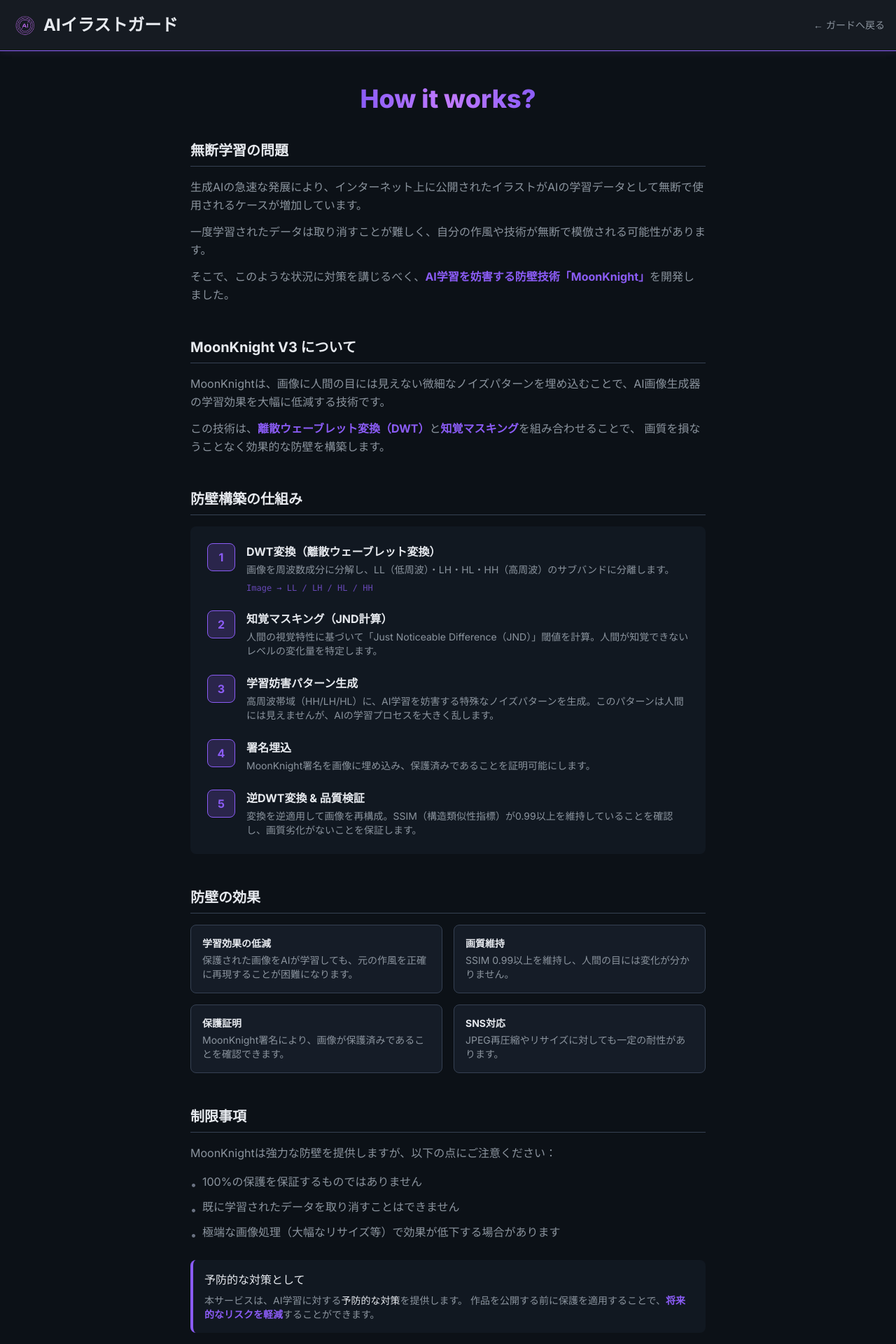
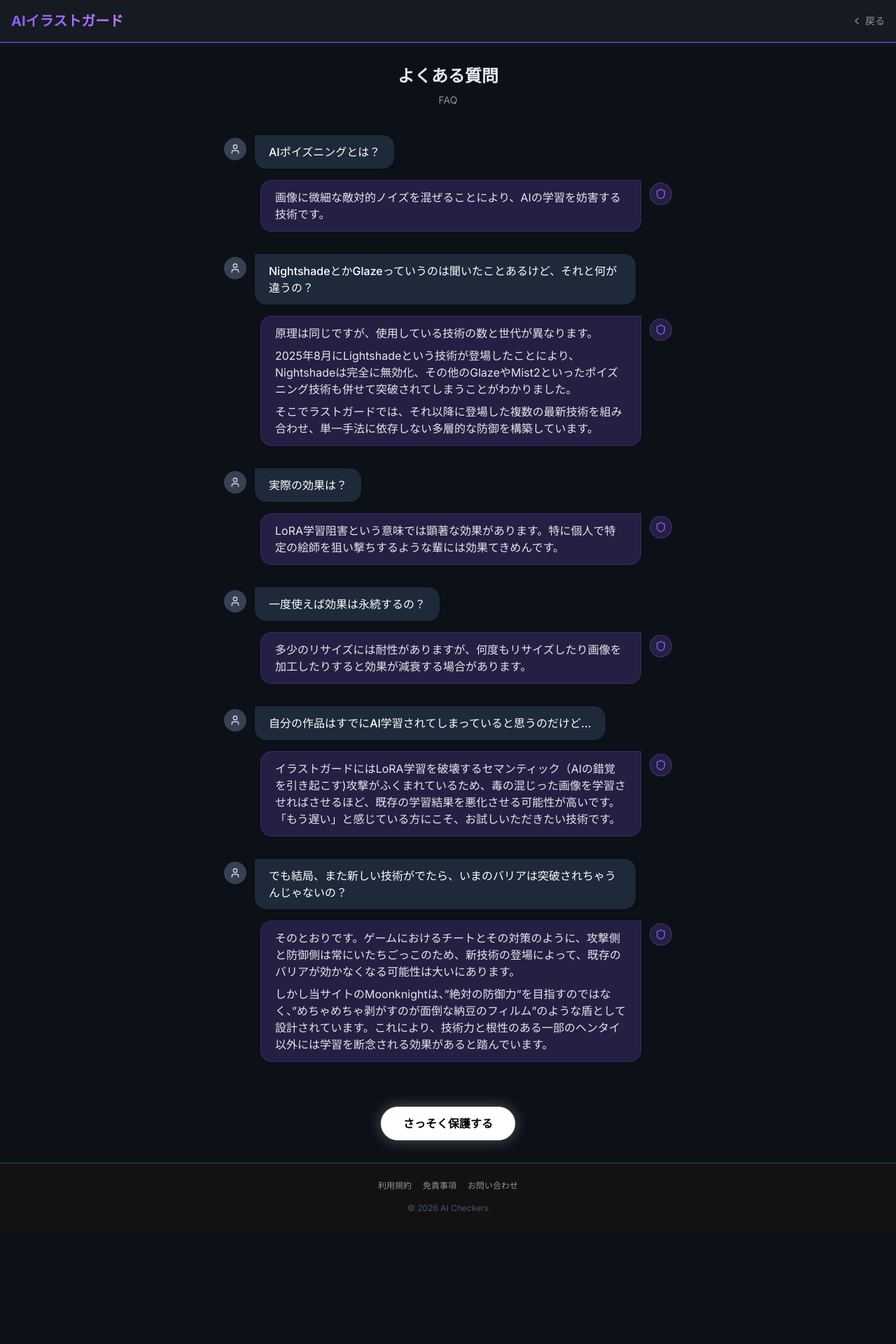
Before and after one commit to bonanza127/AIcheckers, a Next.js app: page /guard/how-it-works in a window 1280 px wide. Shown: the top 1920 px of the page at 70% size. After the commit the page ends 1758 px from the top, so only its background shows below. Built offline with nearby package versions, Linux system fonts and the light colour scheme.

Commit message:
Replace How it works with Chat-style FAQ page and update link

```diff
--- a/src/app/guard/how-it-works/page.tsx
+++ b/src/app/guard/how-it-works/page.tsx
@@ -1,185 +1,115 @@
 import Link from "next/link";
 import type { Metadata } from "next";
+import { User, Shield, ChevronLeft } from "lucide-react";
 
 export const metadata: Metadata = {
-  title: "仕組み | AIイラストガード",
-  description: "AIイラストガードがどのようにAI学習から作品を保護するかを解説します。",
+  title: "よくある質問 | AIイラストガード",
+  description: "AIイラストガードに関するよくある質問（FAQ）です。",
 };
 
-export default function GuardHowItWorks() {
+// FAQ Data
+const faqData = [
+  {
+    q: "AIポイズニングとは？",
+    a: "画像に微細な敵対的ノイズを混ぜることにより、AIの学習を妨害する技術です。"
+  },
+  {
+    q: "NightshadeとかGlazeっていうのは聞いたことあるけど、それと何が違うの？",
+    a: "原理は同じですが、使用している技術の数と世代が異なります。\n\n2025年8月にLightshadeという技術が登場したことにより、Nightshadeは完全に無効化、その他のGlazeやMist2といったポイズニング技術も併せて突破されてしまうことがわかりました。\n\nそこでラストガードでは、それ以降に登場した複数の最新技術を組み合わせ、単一手法に依存しない多層的な防御を構築しています。"
+  },
+  {
+    q: "実際の効果は？",
+    a: "LoRA学習阻害という意味では顕著な効果があります。特に個人で特定の絵師を狙い撃ちするような輩には効果てきめんです。"
+  },
+  {
+    q: "一度使えば効果は永続するの？",
+    a: "多少のリサイズには耐性がありますが、何度もリサイズしたり画像を加工したりすると効果が減衰する場合があります。"
+  },
+  {
+    q: "自分の作品はすでにAI学習されてしまっていると思うのだけど…",
+    a: "イラストガードにはLoRA学習を破壊するセマンティック（AIの錯覚を引き起こす)攻撃がふくまれているため、毒の混じった画像を学習させればさせるほど、既存の学習結果を悪化させる可能性が高いです。「もう遅い」と感じている方にこそ、お試しいただきたい技術です。"
+  },
+  {
+    q: "でも結局、また新しい技術がでたら、いまのバリアは突破されちゃうんじゃないの？",
+    a: "そのとおりです。ゲームにおけるチートとその対策のように、攻撃側と防御側は常にいたちごっこのため、新技術の登場によって、既存のバリアが効かなくなる可能性は大いにあります。\n\nしかし当サイトのMoonknightは、”絶対の防御力”を目指すのではなく、”めちゃめちゃ剥がすのが面倒な納豆のフィルム”のような盾として設計されています。これにより、技術力と根性のある一部のヘンタイ以外には学習を断念される効果があると踏んでいます。"
+  }
+];
+
+export default function FAQ() {
   return (
-    <div className="min-h-screen bg-background text-foreground">
+    <div className="min-h-screen bg-background text-foreground flex flex-col">
       {/* Header */}
-      <header className="site-header border-b border-gray-700">
+      <header className="site-header border-b border-gray-700/50 backdrop-blur-md sticky top-0 z-50">
         <div className="container mx-auto px-4 py-4 flex items-center justify-between">
-          <Link href="/guard" className="flex items-center gap-1.5 hover:opacity-80">
-            <img src="/logo-transparent.png" alt="AI Checkers" className="w-10 h-10" />
-            <span className="text-2xl font-bold text-foreground">AIイラストガード</span>
+          <Link href="/guard" className="flex items-center gap-1.5 hover:opacity-80 transition-opacity">
+            <span className="text-xl font-bold bg-gradient-to-r from-accent to-purple-400 bg-clip-text text-transparent">AIイラストガード</span>
           </Link>
-          <nav className="text-sm text-muted">
-            <Link href="/guard" className="hover:text-accent">← ガードへ戻る</Link>
+          <nav className="text-sm">
+            <Link href="/guard" className="flex items-center gap-1 text-muted hover:text-white transition-colors">
+              <ChevronLeft className="w-4 h-4" />
+              戻る
+            </Link>
           </nav>
         </div>
       </header>
 
       {/* Main Content */}
-      <main className="container mx-auto px-4 py-12 max-w-3xl">
-        <h1 className="text-4xl font-extrabold mb-10 text-center">
-          <span className="bg-gradient-to-r from-accent via-purple-400 to-accent bg-clip-text text-transparent">How it works?</span>
-        </h1>
+      <main className="flex-grow container mx-auto px-4 py-8 max-w-2xl">
+        <div className="text-center mb-10">
+          <h1 className="text-2xl font-bold mb-2">よくある質問</h1>
+          <p className="text-muted text-sm">FAQ</p>
+        </div>
 
-        {/* Section 1: Problem Statement */}
-        <section className="mb-12">
-          <h2 className="text-xl font-bold mb-4 text-foreground border-b border-gray-700 pb-2">無断学習の問題</h2>
-          <p className="text-muted leading-relaxed">
-            生成AIの急速な発展により、インターネット上に公開されたイラストがAIの学習データとして無断で使用されるケースが増加しています。
-          </p>
-          <p className="text-muted leading-relaxed mt-3">
-            一度学習されたデータは取り消すことが難しく、自分の作風や技術が無断で模倣される可能性があります。
-          </p>
-          <p className="text-muted leading-relaxed mt-3">
-            そこで、このような状況に対策を講じるべく、<span className="text-accent font-bold">AI学習を妨害する防壁技術「MoonKnight」</span>を開発しました。
-          </p>
-        </section>
-
-        {/* Section 2: Technology Overview */}
-        <section className="mb-12">
-          <h2 className="text-xl font-bold mb-4 text-foreground border-b border-gray-700 pb-2">MoonKnight V3 について</h2>
-          <p className="text-muted leading-relaxed">
-            MoonKnightは、画像に人間の目には見えない微細なノイズパターンを埋め込むことで、AI画像生成器の学習効果を大幅に低減する技術です。
-          </p>
-          <p className="text-muted leading-relaxed mt-3">
-            この技術は、<span className="text-accent font-bold">離散ウェーブレット変換（DWT）</span>と<span className="text-accent font-bold">知覚マスキング</span>を組み合わせることで、
-            画質を損なうことなく効果的な防壁を構築します。
-          </p>
-        </section>
-
-        {/* Section 3: Protection Flow */}
-        <section className="mb-12">
-          <h2 className="text-xl font-bold mb-4 text-foreground border-b border-gray-700 pb-2">防壁構築の仕組み</h2>
-
-          {/* Processing Diagram */}
-          <div className="bg-gray-800/30 rounded-lg p-6 mb-6">
-            <div className="space-y-6">
-              {/* Step 1: DWT Transform */}
-              <div className="flex items-start gap-4">
-                <div className="w-10 h-10 rounded-lg bg-accent/20 border border-accent flex items-center justify-center font-bold text-accent shrink-0">1</div>
-                <div className="flex-1">
-                  <p className="font-bold text-foreground">DWT変換（離散ウェーブレット変換）</p>
-                  <p className="text-muted text-sm mt-1">画像を周波数成分に分解し、LL（低周波）・LH・HL・HH（高周波）のサブバンドに分離します。</p>
-                  <div className="mt-2 text-xs font-mono text-accent/70">
-                    Image → LL / LH / HL / HH
-                  </div>
+        <div className="space-y-8">
+          {faqData.map((item, index) => (
+            <div key={index} className="space-y-4">
+              {/* Question (User) */}
+              <div className="flex gap-3 justify-start">
+                <div className="w-8 h-8 rounded-full bg-gray-700 flex items-center justify-center shrink-0 mt-1">
+                  <User className="w-4 h-4 text-gray-300" />
+                </div>
+                <div className="bg-gray-800 rounded-2xl rounded-tl-none px-5 py-3 max-w-[85%] shadow-sm">
+                  <p className="text-sm md:text-base font-medium text-white">{item.q}</p>
                 </div>
               </div>
 
-              {/* Step 2: Perceptual Masking */}
-              <div className="flex items-start gap-4">
-                <div className="w-10 h-10 rounded-lg bg-accent/20 border border-accent flex items-center justify-center font-bold text-accent shrink-0">2</div>
-                <div className="flex-1">
-                  <p className="font-bold text-foreground">知覚マスキング（JND計算）</p>
-                  <p className="text-muted text-sm mt-1">人間の視覚特性に基づいて「Just Noticeable Difference（JND）」閾値を計算。人間が知覚できないレベルの変化量を特定します。</p>
+              {/* Answer (System) */}
+              <div className="flex gap-3 justify-end">
+                <div className="bg-accent/20 border border-accent/20 rounded-2xl rounded-tr-none px-5 py-3 max-w-[90%] md:max-w-[85%] shadow-sm">
+                  {item.a.split('\n').map((line, i) => (
+                    <p key={i} className={`text-sm md:text-base text-gray-200 ${line === "" ? "h-2" : ""}`}>
+                      {line}
+                    </p>
+                  ))}
                 </div>
-              </div>
-
-              {/* Step 3: Noise Injection */}
-              <div className="flex items-start gap-4">
-                <div className="w-10 h-10 rounded-lg bg-accent/20 border border-accent flex items-center justify-center font-bold text-accent shrink-0">3</div>
-                <div className="flex-1">
-                  <p className="font-bold text-foreground">学習妨害パターン生成</p>
-                  <p className="text-muted text-sm mt-1">高周波帯域（HH/LH/HL）に、AI学習を妨害する特殊なノイズパターンを生成。このパターンは人間には見えませんが、AIの学習プロセスを大きく乱します。</p>
-                </div>
-              </div>
-
-              {/* Step 4: Signature Embedding */}
-              <div className="flex items-start gap-4">
-                <div className="w-10 h-10 rounded-lg bg-accent/20 border border-accent flex items-center justify-center font-bold text-accent shrink-0">4</div>
-                <div className="flex-1">
-                  <p className="font-bold text-foreground">署名埋込</p>
-                  <p className="text-muted text-sm mt-1">MoonKnight署名を画像に埋め込み、保護済みであることを証明可能にします。</p>
-                </div>
-              </div>
-
-              {/* Step 5: Inverse DWT */}
-              <div className="flex items-start gap-4">
-                <div className="w-10 h-10 rounded-lg bg-accent/20 border border-accent flex items-center justify-center font-bold text-accent shrink-0">5</div>
-                <div className="flex-1">
-                  <p className="font-bold text-foreground">逆DWT変換 & 品質検証</p>
-                  <p className="text-muted text-sm mt-1">変換を逆適用して画像を再構成。SSIM（構造類似性指標）が0.99以上を維持していることを確認し、画質劣化がないことを保証します。</p>
+                <div className="w-8 h-8 rounded-full bg-accent/20 flex items-center justify-center shrink-0 mt-1 border border-accent/30">
+                  <Shield className="w-4 h-4 text-accent" />
                 </div>
               </div>
             </div>
-          </div>
-        </section>
+          ))}
+        </div>
 
-        {/* Section 4: Effectiveness */}
-        <section className="mb-12">
-          <h2 className="text-xl font-bold mb-4 text-foreground border-b border-gray-700 pb-2">防壁の効果</h2>
-          <div className="grid grid-cols-1 md:grid-cols-2 gap-4 text-sm">
-            <div className="bg-gray-800/50 p-4 rounded-lg border border-gray-700">
-              <p className="font-bold text-foreground">学習効果の低減</p>
-              <p className="text-muted text-sm mt-1">保護された画像をAIが学習しても、元の作風を正確に再現することが困難になります。</p>
-            </div>
-            <div className="bg-gray-800/50 p-4 rounded-lg border border-gray-700">
-              <p className="font-bold text-foreground">画質維持</p>
-              <p className="text-muted text-sm mt-1">SSIM 0.99以上を維持し、人間の目には変化が分かりません。</p>
-            </div>
-            <div className="bg-gray-800/50 p-4 rounded-lg border border-gray-700">
-              <p className="font-bold text-foreground">保護証明</p>
-              <p className="text-muted text-sm mt-1">MoonKnight署名により、画像が保護済みであることを確認できます。</p>
-            </div>
-            <div className="bg-gray-800/50 p-4 rounded-lg border border-gray-700">
-              <p className="font-bold text-foreground">SNS対応</p>
-              <p className="text-muted text-sm mt-1">JPEG再圧縮やリサイズに対しても一定の耐性があります。</p>
-            </div>
-          </div>
-        </section>
-
-        {/* Section 5: Limitations */}
-        <section className="mb-12">
-          <h2 className="text-xl font-bold mb-4 text-foreground border-b border-gray-700 pb-2">制限事項</h2>
-          <p className="text-muted leading-relaxed">
-            MoonKnightは強力な防壁を提供しますが、以下の点にご注意ください：
-          </p>
-          <ul className="list-none mt-4 space-y-2 text-muted">
-            <li className="flex items-start gap-2">
-              <span className="text-gray-500 mt-1">•</span>
-              <span>100%の保護を保証するものではありません</span>
-            </li>
-            <li className="flex items-start gap-2">
-              <span className="text-gray-500 mt-1">•</span>
-              <span>既に学習されたデータを取り消すことはできません</span>
-            </li>
-            <li className="flex items-start gap-2">
-              <span className="text-gray-500 mt-1">•</span>
-              <span>極端な画像処理（大幅なリサイズ等）で効果が低下する場合があります</span>
-            </li>
-          </ul>
-
-          <div className="mt-6 p-4 bg-gray-800/30 rounded-lg border-l-4 border-accent">
-            <p className="text-foreground font-medium">予防的な対策として</p>
-            <p className="text-muted text-sm mt-2">
-              本サービスは、AI学習に対する<span className="text-foreground">予防的な対策</span>を提供します。
-              作品を公開する前に保護を適用することで、<span className="text-accent font-bold">将来的なリスクを軽減</span>することができます。
-            </p>
-          </div>
-        </section>
-
-        {/* Back Link */}
-        <div className="text-center pt-8 border-t border-gray-700">
+        {/* CTA Area */}
+        <div className="mt-16 text-center">
           <Link
             href="/guard"
-            className="inline-block px-8 py-3 bg-gradient-to-r from-accent to-purple-500 text-white font-bold rounded-lg hover:from-accent/90 hover:to-purple-500/90 transition-all shadow-lg shadow-accent/20"
+            className="inline-flex items-center justify-center px-8 py-3 bg-white text-black font-bold rounded-full hover:bg-gray-200 transition-all shadow-[0_0_20px_rgba(255,255,255,0.3)] hover:shadow-[0_0_30px_rgba(255,255,255,0.5)] active:scale-95"
           >
-            作品を保護する →
+            さっそく保護する
           </Link>
         </div>
       </main>
 
       {/* Footer */}
-      <footer className="site-footer p-4 mt-12">
+      <footer className="site-footer p-6 mt-auto border-t border-gray-800">
         <div className="container mx-auto text-center text-xs text-muted">
-          <p><a href="/disclaimer" className="hover:underline">免責事項</a> | &copy; 2025 AIチェッカー All rights reserved. | <a href="mailto:contact@aicheckers.net" className="hover:underline">お問い合わせ</a></p>
+          <p className="flex justify-center gap-4">
+            <Link href="/guard/disclaimer" className="hover:text-white transition-colors">利用規約</Link>
+            <Link href="/disclaimer" className="hover:text-white transition-colors">免責事項</Link>
+            <a href="mailto:contact@aicheckers.net" className="hover:text-white transition-colors">お問い合わせ</a>
+          </p>
+          <p className="mt-4 text-gray-600">&copy; 2026 AI Checkers</p>
         </div>
       </footer>
     </div>
--- a/src/app/guard/page.tsx
+++ b/src/app/guard/page.tsx
@@ -788,7 +788,7 @@
                 href="/guard/how-it-works"
                 className="text-sm font-medium text-muted hover:text-accent hover:bg-accent/5 px-2 py-1 rounded transition-all border border-transparent hover:border-accent/30"
               >
-                How it works?
+                よくある質問
               </a>
             </h2>
           </div>
```
